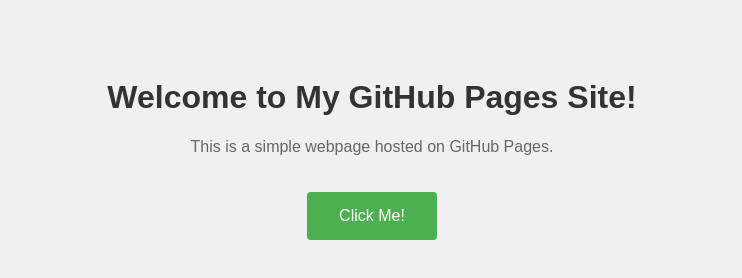
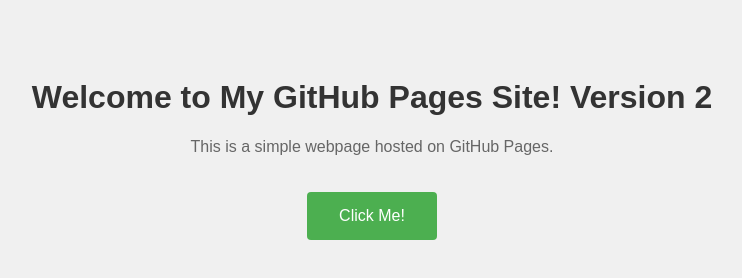
Before and after one commit to vluchkov/career, a plain HTML site: page index.html in a window 1280 px wide. Shown: the whole page, without its empty margins (268-1010 px from the left). Drawn offline with Linux system fonts and the light colour scheme.

Commit message:
added lesson 2 task

```diff
--- a/index.html
+++ b/index.html
@@ -36,7 +36,7 @@
     </style>
 </head>
 <body>
-    <h1>Welcome to My GitHub Pages Site!</h1>
+    <h1>Welcome to My GitHub Pages Site! Version 2</h1>
     <p>This is a simple webpage hosted on GitHub Pages.</p>
     <button class="button" onclick="showMessage()">Click Me!</button>
 
```
Also changed, not shown: js/lesson1-2/index.html (renamed from js/index.html, +1 -1 lines).
